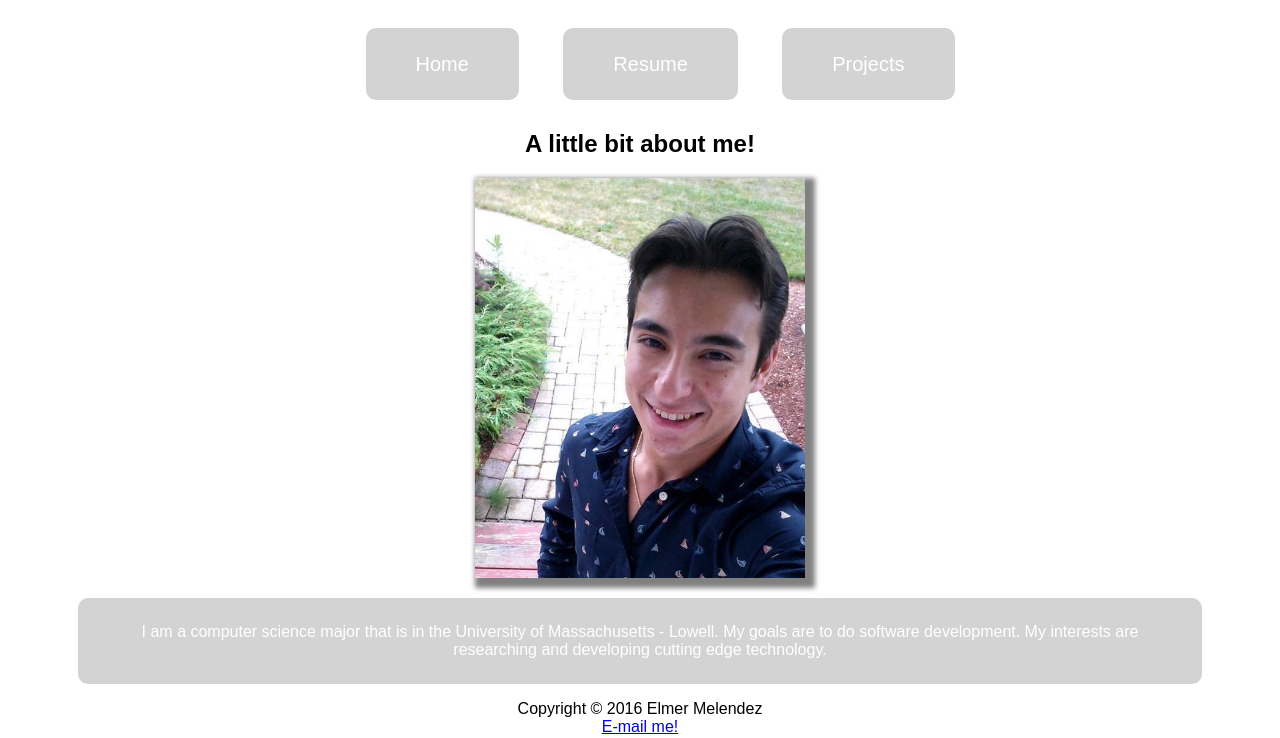
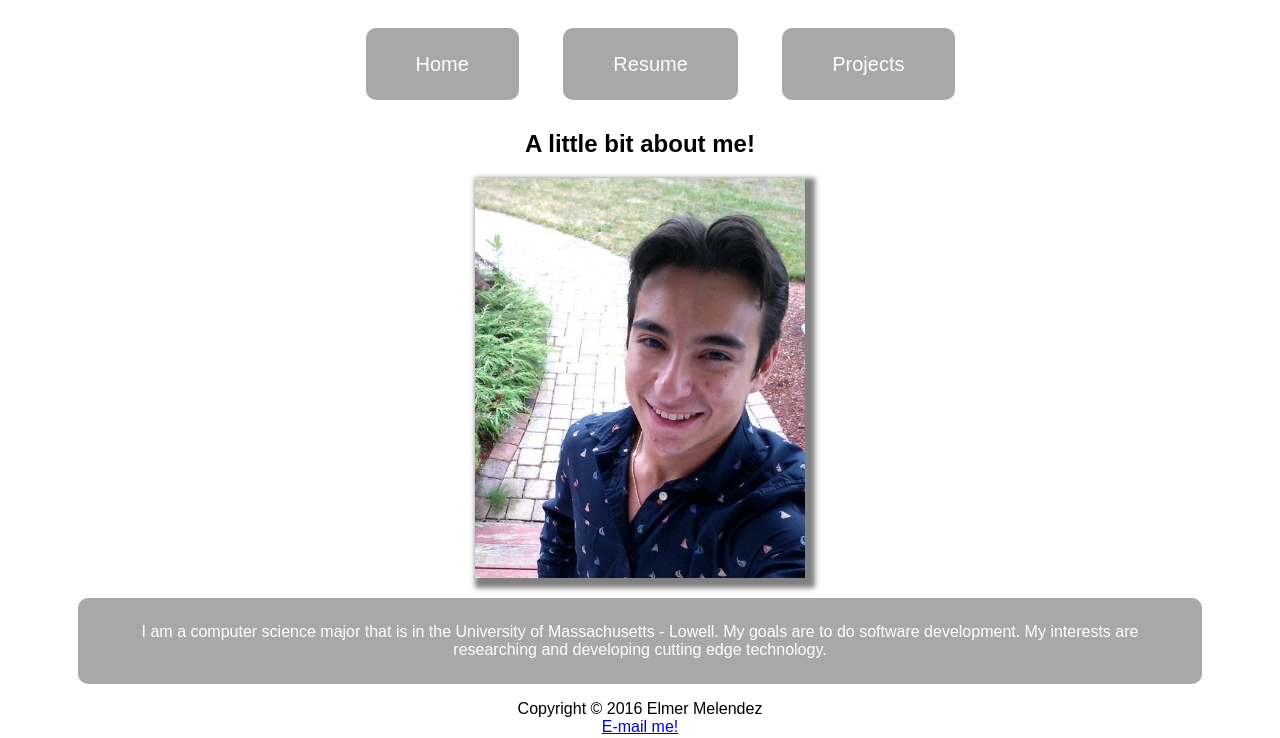
Before and after one commit to Melendeze13/Melendeze13.github.io, a plain HTML site: page index.html in a window 1280 px wide. Shown: the part 62-800 px from the top of the page. Drawn offline with nearby package versions, Linux system fonts and the light colour scheme; a web font is replaced by a local one.

Commit message:
Updated shade of grey

```diff
--- a/CSS/elmersWebsite.css
+++ b/CSS/elmersWebsite.css
@@ -33,7 +33,7 @@ nav a {
     top: 2px;
     font-size: 20px;
     text-decoration: none;
-    background-color: #D3D3D3;
+    background-color: #A8A8A8;
     border-radius: 10px;
 }
 
@@ -46,7 +46,7 @@ nav a:active {
 
 main p {
     padding: 25px 50px;
-    background-color: #D3D3D3;
+    background-color: #A8A8A8;
     color: #FFF;
     margin-left: auto;
     margin-right: auto;
```
